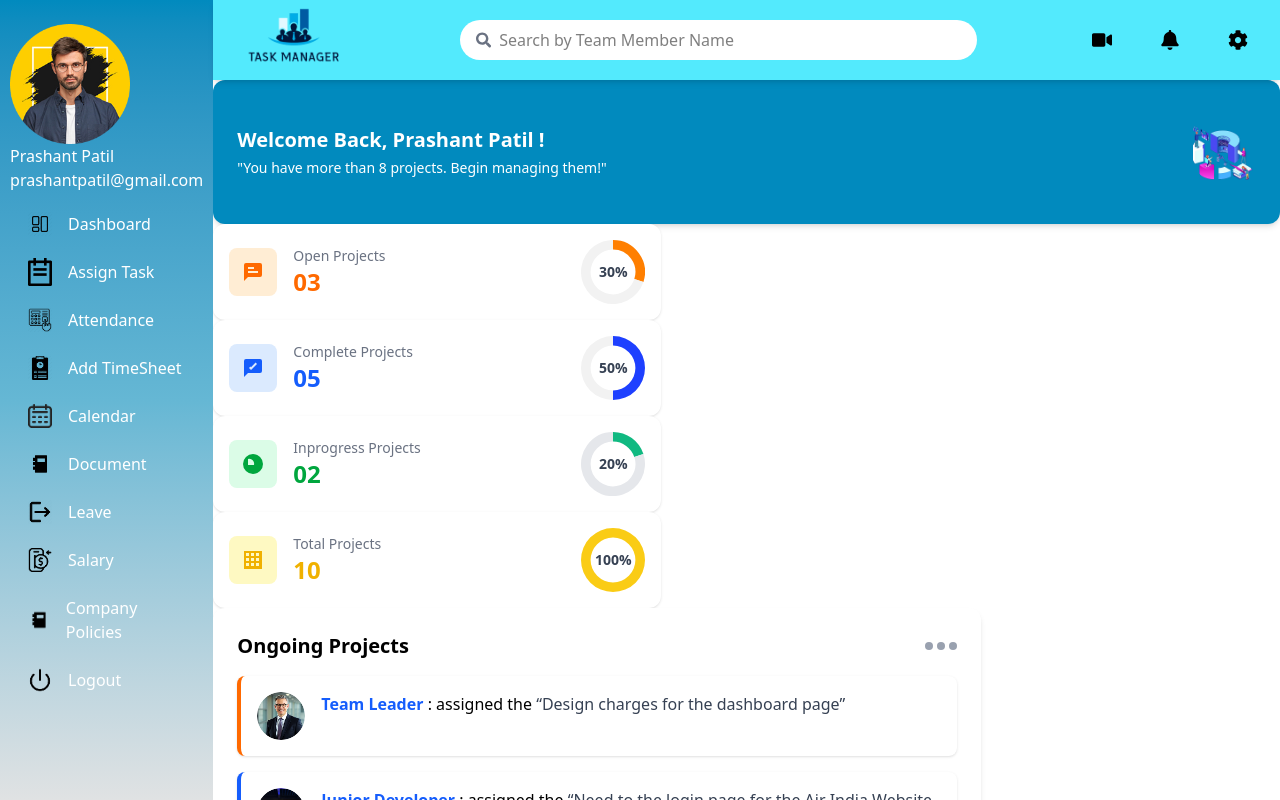
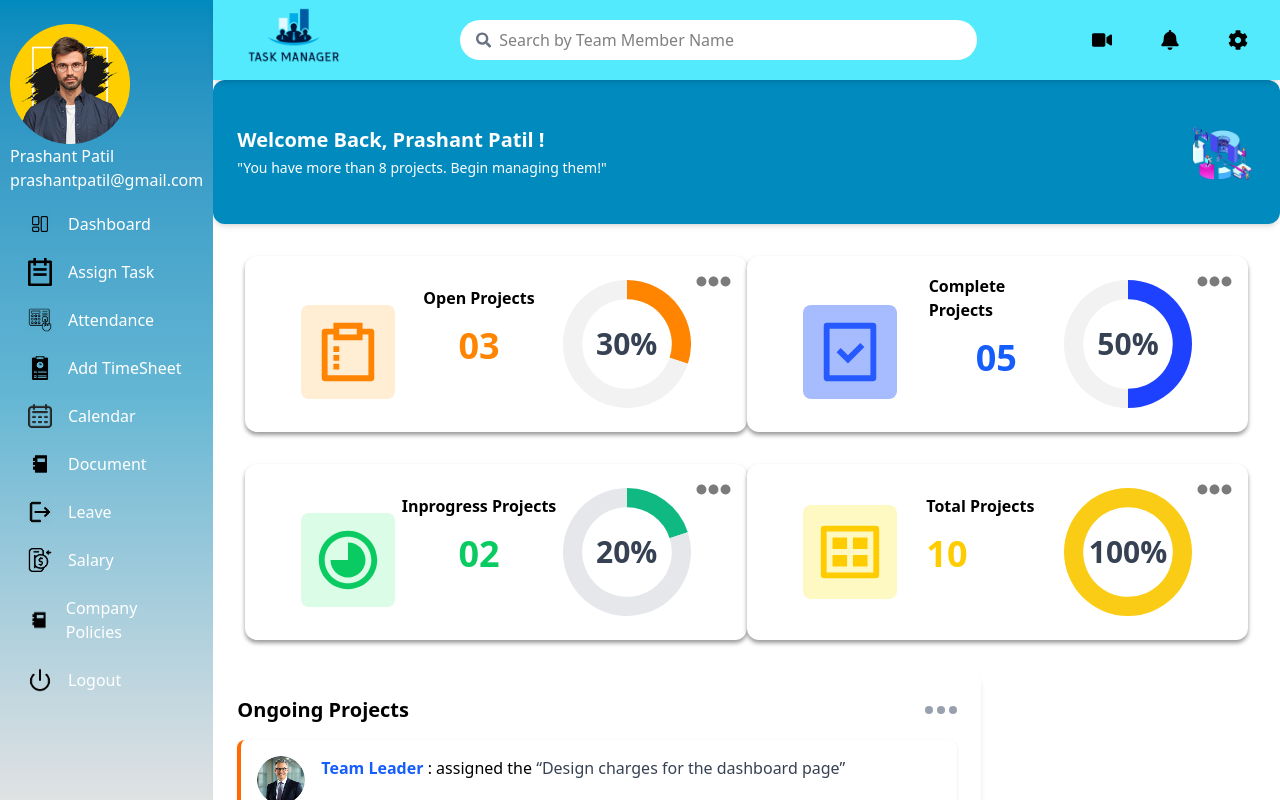
Before and after one commit to Heenachoudhari/admin_tm_frontend, a Next.js app: page /dashboard in a window 1280 px wide. Shown: the top 800 px of the page. Built offline with nearby package versions, Linux system fonts and the light colour scheme.

Commit message:
Ensure proper cards alignment, code cleanup, and optimizations

```diff
--- a/src/app/dashboard/page.jsx
+++ b/src/app/dashboard/page.jsx
@@ -18,13 +18,13 @@ function Page() {
         <div className="min-h-screen md:flex bg-white">
             {/* Desktop Sidebar Section (visible on md+) */}
             <div className="md:w-1/6">
-                <Sidebar/>
+                <Sidebar />
             </div>
 
             {/* Main Content */}
             <div className="w-full md:w-5/6 md:flex-1 h-screen bg-white">
                 {/* {/* Desktop Navbar (hidden on mobile) */}
-                <NavBar/>
+                <NavBar />
 
                 {/* Page Content
                 <main className="hidden md:block px-6 py-6">
@@ -55,13 +55,15 @@ function Page() {
                     </div>
                 </main> */}
 
-                <WelcomeBanner/>
-                <OpenProject/>
-                <CloseProject/>
-                <InCompleteProject/>
-                <ProgressProject/>
-                <OngoingProjects/>
-                <CalendarWidget/>
+                <WelcomeBanner />
+                <div className="grid grid-cols-2 p-8 items-center justify-items-center w-full gap-y-8">
+                    <OpenProject />
+                    <CloseProject />
+                    <InCompleteProject />
+                    <ProgressProject />
+                </div>
+                <OngoingProjects />
+                <CalendarWidget />
 
 
                 {/* Mobile View */}
--- a/src/components/dashboard/CloseProject.jsx
+++ b/src/components/dashboard/CloseProject.jsx
@@ -2,6 +2,8 @@
 import React from 'react';
 import { Doughnut } from 'react-chartjs-2';
 import { Chart as ChartJS, ArcElement, Tooltip, Legend } from 'chart.js';
+import { RiTaskLine } from 'react-icons/ri';
+import { FaEllipsisH } from 'react-icons/fa';
 ChartJS.register(ArcElement, Tooltip, Legend);
 
 export default function CloseProject() {
@@ -25,24 +27,23 @@ export default function CloseProject() {
     };
 
     return (
-        <div className="bg-white rounded-xl shadow p-4 flex justify-between items-center w-full max-w-md">
+        <div className="bg-white relative rounded-xl shadow-[0px_3px_4px_rgba(0,0,0,0.4)] p-4 flex justify-between px-14 items-center w-full max-w-xl h-44">
+            <div className="absolute top-2 right-4 text-[#7B7B7B]"><FaEllipsisH size={35} /></div>
             {/* Left */}
-            <div className="flex items-center gap-4">
-                <div className="bg-blue-100 p-3 rounded-lg">
-                    <svg className="w-6 h-6 text-blue-600" fill="currentColor" viewBox="0 0 24 24">
-                        <path d="M19 3H5a2 2 0 0 0-2 2v16l4-4h12a2 2 0 0 0 2-2V5a2 2 0 0 0-2-2zM10 14l-2-2 1.41-1.41L10 11.17l4.59-4.59L16 8l-6 6z" />
-                    </svg>
+            <div className="flex items-center justify-center w-full gap-8">
+                <div className="bg-[#A7BBFF] p-3 mt-4 rounded-lg">
+                    <RiTaskLine size={70} className='text-[#2659FF]' />
                 </div>
-                <div>
-                    <p className="text-sm text-gray-500">Complete Projects</p>
-                    <h3 className="text-2xl font-bold text-blue-600">05</h3>
+                <div className='flex flex-col items-center justify-center'>
+                    <p className="text-md font-bold text-black -mt-9 mb-4">Complete Projects</p>
+                    <h3 className="text-4xl font-bold text-blue-600">05</h3>
                 </div>
             </div>
 
             {/* Right - Chart */}
-            <div className="relative w-16 h-16">
+            <div className="relative w-32 h-32">
                 <Doughnut data={data} options={options} />
-                <div className="absolute inset-0 flex items-center justify-center text-sm font-bold text-gray-700">
+                <div className="absolute inset-0 flex items-center justify-center text-3xl font-bold text-gray-700">
                     50%
                 </div>
             </div>
--- a/src/components/dashboard/InCompleteProject.jsx
+++ b/src/components/dashboard/InCompleteProject.jsx
@@ -2,6 +2,8 @@
 import React from 'react';
 import { Doughnut } from 'react-chartjs-2';
 import { Chart as ChartJS, ArcElement, Tooltip, Legend } from 'chart.js';
+import { RiProgress6Line } from 'react-icons/ri';
+import { FaEllipsisH } from 'react-icons/fa';
 ChartJS.register(ArcElement, Tooltip, Legend);
 
 export default function InprogressProject() {
@@ -25,24 +27,23 @@ export default function InprogressProject() {
     };
 
     return (
-        <div className="bg-white rounded-xl shadow p-4 flex justify-between items-center w-full max-w-md">
+        <div className="bg-white relative rounded-xl shadow-[0px_3px_4px_rgba(0,0,0,0.4)] p-4 flex justify-between px-14 items-center w-full max-w-xl h-44">
             {/* Left Section */}
-            <div className="flex items-center gap-4">
-                <div className="bg-green-100 p-3 rounded-lg">
-                    <svg className="w-6 h-6 text-green-600" fill="currentColor" viewBox="0 0 24 24">
-                        <path d="M12 2a10 10 0 1 0 10 10A10.011 10.011 0 0 0 12 2Zm1 11H7V7a5 5 0 0 1 6 6Z" />
-                    </svg>
-                </div>
-                <div>
-                    <p className="text-sm text-gray-500">Inprogress Projects</p>
-                    <h3 className="text-2xl font-bold text-green-600">02</h3>
-                </div>
+            <div className="absolute top-2 right-4 text-[#7B7B7B]"><FaEllipsisH size={35} /></div>
+            <div className="bg-green-100 p-3 mt-4 rounded-lg">
+                <RiProgress6Line size={70} className='text-[#09CB61]' />
             </div>
 
+            <div className='flex flex-col items-center justify-center'>
+                <p className="text-md font-bold text-black -mt-9 mb-4">Inprogress Projects</p>
+                <h3 className="text-4xl font-bold text-[#09CB61]">02</h3>
+            </div>
+
+
             {/* Right - Doughnut Chart */}
-            <div className="relative w-16 h-16">
+            <div className="relative w-32 h-32">
                 <Doughnut data={data} options={options} />
-                <div className="absolute inset-0 flex items-center justify-center text-sm font-bold text-gray-700">
+                <div className="absolute inset-0 flex items-center justify-center text-3xl font-bold text-gray-700">
                     20%
                 </div>
             </div>
--- a/src/components/dashboard/OpenProject.jsx
+++ b/src/components/dashboard/OpenProject.jsx
@@ -1,7 +1,9 @@
 'use client';
 import React from 'react';
 import { Doughnut } from 'react-chartjs-2';
+import { RiSurveyLine } from "react-icons/ri";
 import { Chart as ChartJS, ArcElement, Tooltip, Legend } from 'chart.js';
+import { FaEllipsisH } from 'react-icons/fa';
 ChartJS.register(ArcElement, Tooltip, Legend);
 
 export default function OpenProject() {
@@ -9,7 +11,7 @@ export default function OpenProject() {
         datasets: [
             {
                 data: [30, 70],
-                backgroundColor: ['#FF7F00', '#F2F2F2'],
+                backgroundColor: ['#FF8400', '#F2F2F2'],
                 borderWidth: 0,
                 cutout: '70%',
             },
@@ -25,24 +27,22 @@ export default function OpenProject() {
     };
 
     return (
-        <div className="bg-white rounded-xl shadow p-4 flex justify-between items-center w-full max-w-md">
+        <div className="bg-white relative rounded-xl shadow-[0px_3px_4px_rgba(0,0,0,0.4)] p-4 flex justify-between px-14 items-center w-full max-w-xl h-44">
+            <div className="absolute top-2 right-4 text-[#7B7B7B]"><FaEllipsisH size={35} /></div>
             {/* Left */}
-            <div className="flex items-center gap-4">
-                <div className="bg-orange-100 p-3 rounded-lg">
-                    <svg className="w-6 h-6 text-orange-500" fill="currentColor" viewBox="0 0 24 24">
-                        <path d="M19 3H5a2 2 0 0 0-2 2v16l4-4h12a2 2 0 0 0 2-2V5a2 2 0 0 0-2-2zM7 11h10v2H7v-2zm6-4v2H7V7h6z" />
-                    </svg>
-                </div>
-                <div>
-                    <p className="text-sm text-gray-500">Open Projects</p>
-                    <h3 className="text-2xl font-bold text-orange-500">03</h3>
-                </div>
+            <div className="bg-orange-100 p-3 mt-4 rounded-lg">
+                <RiSurveyLine size={70} className='text-[#FF8400]' />
+            </div>
+            <div className='flex flex-col items-center justify-center'>
+                <p className="text-md font-bold text-black -mt-9 mb-4">Open Projects</p>
+                <h3 className="text-4xl font-bold text-[#FF8400]">03</h3>
             </div>
 
+
             {/* Right - Chart */}
-            <div className="relative w-16 h-16">
+            <div className="relative w-32 h-32">
                 <Doughnut data={data} options={options} />
-                <div className="absolute inset-0 flex items-center justify-center text-sm font-bold text-gray-700">
+                <div className="absolute inset-0 flex items-center justify-center text-3xl font-bold text-gray-700">
                     30%
                 </div>
             </div>
--- a/src/components/dashboard/ProgressProject.jsx
+++ b/src/components/dashboard/ProgressProject.jsx
@@ -2,6 +2,8 @@
 import React from 'react';
 import { Doughnut } from 'react-chartjs-2';
 import { Chart as ChartJS, ArcElement, Tooltip, Legend } from 'chart.js';
+import { RiGalleryView } from 'react-icons/ri';
+import { FaEllipsisH } from 'react-icons/fa';
 ChartJS.register(ArcElement, Tooltip, Legend);
 
 export default function ProgressProject() {
@@ -25,24 +27,23 @@ export default function ProgressProject() {
     };
 
     return (
-        <div className="bg-white rounded-xl shadow p-4 flex justify-between items-center w-full max-w-md">
+        <div className="bg-white relative rounded-xl shadow-[0px_3px_4px_rgba(0,0,0,0.4)] p-4 flex justify-between px-14 items-center w-full max-w-xl h-44">
+            <div className="absolute top-2 right-4 text-[#7B7B7B]"><FaEllipsisH size={35} /></div>
             {/* Left Section */}
-            <div className="flex items-center gap-4">
-                <div className="bg-yellow-100 p-3 rounded-lg">
-                    <svg className="w-6 h-6 text-yellow-500" fill="currentColor" viewBox="0 0 24 24">
-                        <path d="M3 3h18v18H3V3zm2 2v3h3V5H5zm5 0v3h3V5h-3zm5 0v3h3V5h-3zM5 10v3h3v-3H5zm5 0v3h3v-3h-3zm5 0v3h3v-3h-3zM5 15v3h3v-3H5zm5 0v3h3v-3h-3zm5 0v3h3v-3h-3z" />
-                    </svg>
-                </div>
+            <div className="bg-yellow-100 p-3 rounded-lg">
+                <RiGalleryView size={70} className='text-[#FFCC00]' />
+            </div>
+            <div className='flex flex-col items-center justify-center'>
                 <div>
-                    <p className="text-sm text-gray-500">Total Projects</p>
-                    <h3 className="text-2xl font-bold text-yellow-500">10</h3>
+                    <p className="text-md font-bold text-black -mt-9 mb-4">Total Projects</p>
+                    <h3 className="text-4xl font-bold text-[#FFCC00]">10</h3>
                 </div>
             </div>
 
             {/* Right - Doughnut Chart */}
-            <div className="relative w-16 h-16">
+            <div className="relative w-32 h-32">
                 <Doughnut data={data} options={options} />
-                <div className="absolute inset-0 flex items-center justify-center text-sm font-bold text-gray-700">
+                <div className="absolute inset-0 flex items-center justify-center text-3xl font-bold text-gray-700">
                     100%
                 </div>
             </div>
```
